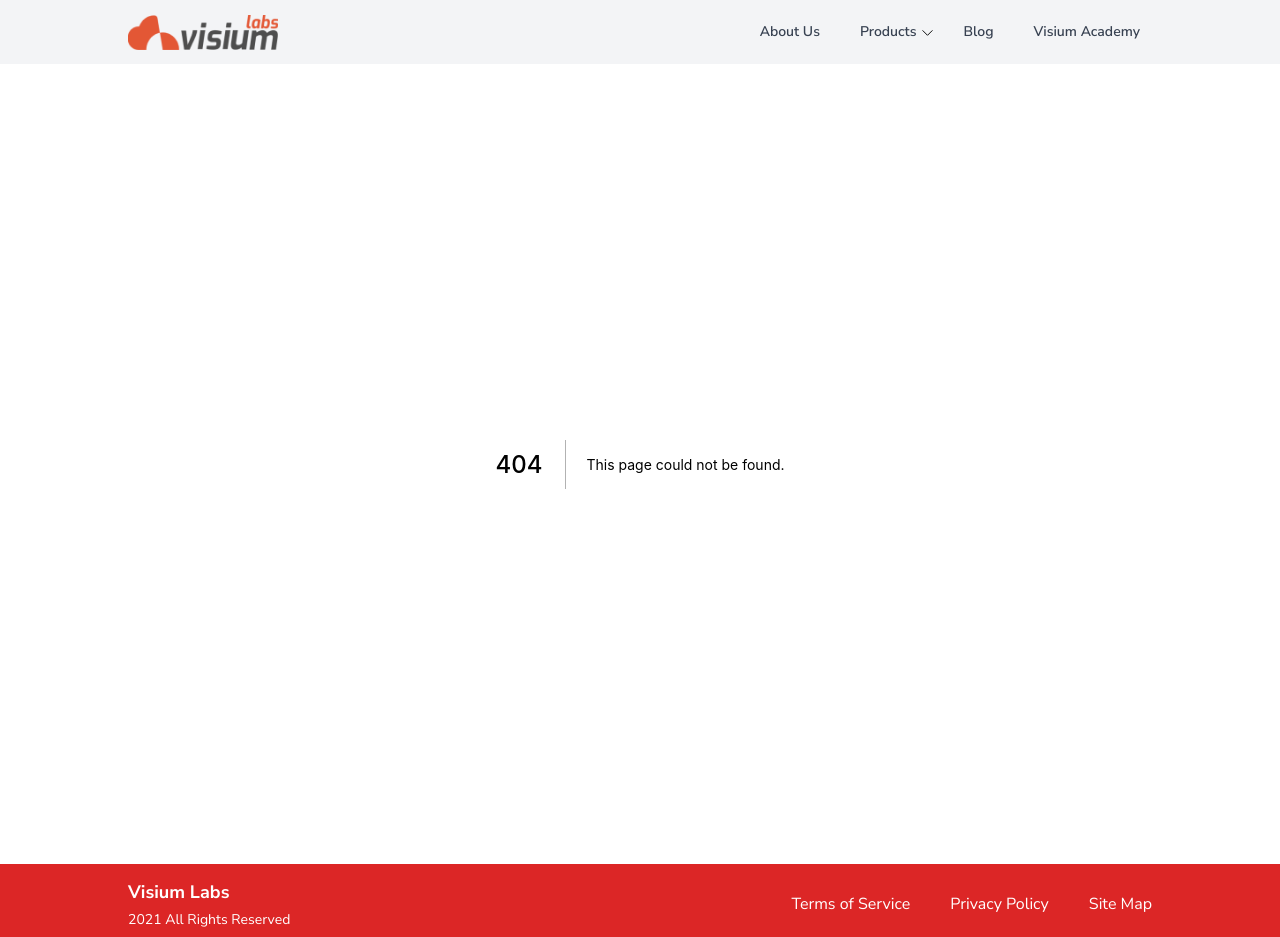
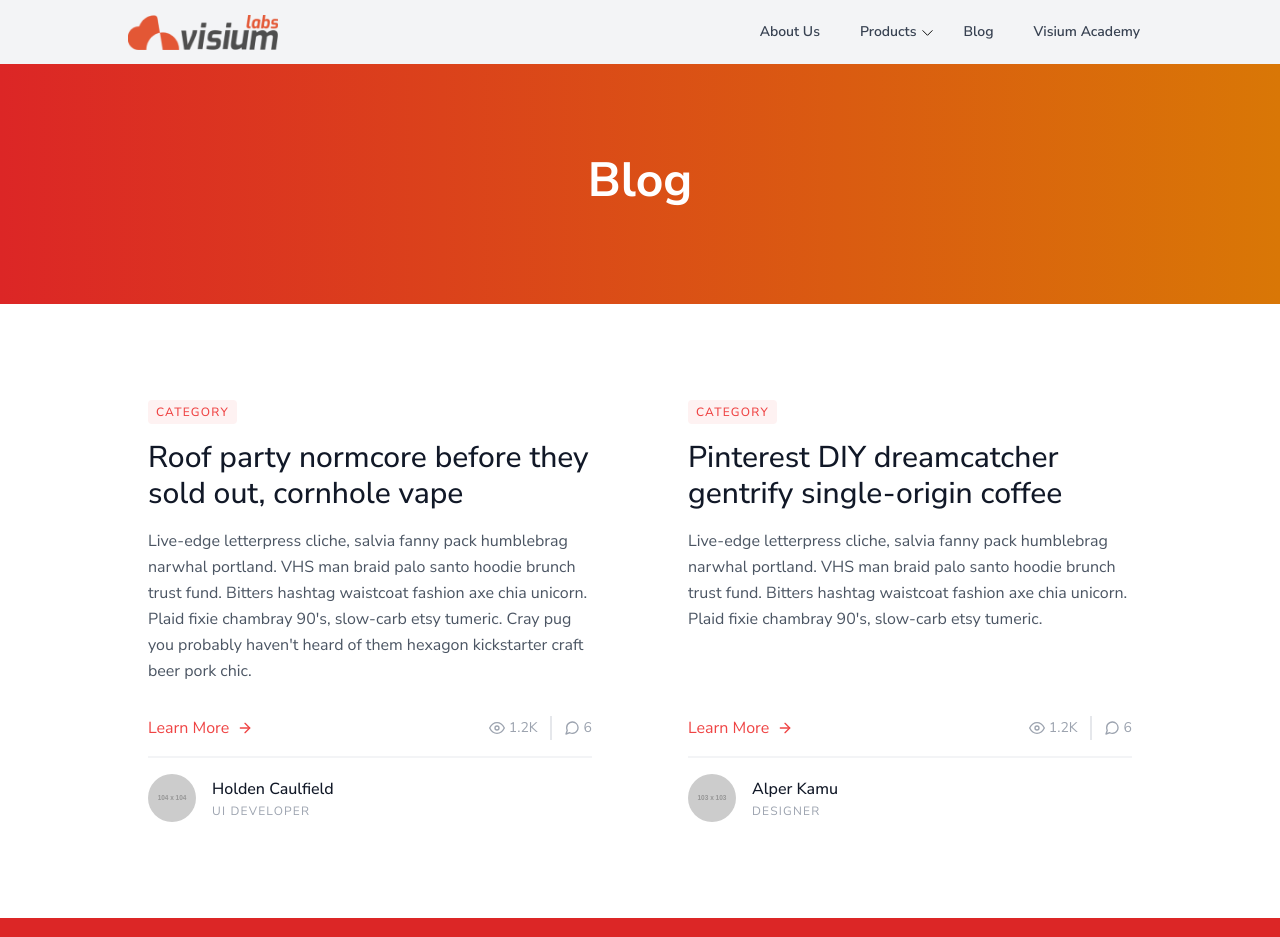
Before and after one commit to arda-e/vLabsWeb, a Next.js app in the folder vlabsweb/: page /blog in a window 1280 px wide. Before the commit this address had no page. Shown: the top 937 px of the page. Built offline with nearby package versions, Linux system fonts and the light colour scheme.

Commit message:
blog page init

```diff
--- /dev/null
+++ b/vlabsweb/pages/blog/index.js
@@ -0,0 +1,83 @@
+import ProductHeroSection from "../../components/Products/ProductHeroSection"
+import ResponsiveWrapper from "../../components/ResponsiveWrapper"
+
+
+const index = () => {
+    return (
+        <>
+            <ProductHeroSection heading="Blog" allign="left" />
+            <ResponsiveWrapper>
+            <section className="text-gray-600 body-font overflow-hidden">
+                <div className="container px-5 py-24 mx-auto">
+                    <div className="flex flex-wrap -m-12">
+                        <div className="p-12 md:w-1/2 flex flex-col items-start">
+                            <span className="inline-block py-1 px-2 rounded bg-red-50 text-red-500 text-xs font-medium tracking-widest">CATEGORY</span>
+                            <h2 className="sm:text-3xl text-2xl title-font font-medium text-gray-900 mt-4 mb-4">Roof party normcore before they sold out, cornhole vape</h2>
+                            <p className="leading-relaxed mb-8">Live-edge letterpress cliche, salvia fanny pack humblebrag narwhal portland. VHS man braid palo santo hoodie brunch trust fund. Bitters hashtag waistcoat fashion axe chia unicorn. Plaid fixie chambray 90's, slow-carb etsy tumeric. Cray pug you probably haven't heard of them hexagon kickstarter craft beer pork chic.</p>
+                            <div className="flex items-center flex-wrap pb-4 mb-4 border-b-2 border-gray-100 mt-auto w-full">
+                                <a className="text-red-500 inline-flex items-center">Learn More
+            <svg className="w-4 h-4 ml-2" viewBox="0 0 24 24" stroke="currentColor" stroke-width="2" fill="none" stroke-linecap="round" stroke-linejoin="round">
+                                        <path d="M5 12h14"></path>
+                                        <path d="M12 5l7 7-7 7"></path>
+                                    </svg>
+                                </a>
+                                <span className="text-gray-400 mr-3 inline-flex items-center ml-auto leading-none text-sm pr-3 py-1 border-r-2 border-gray-200">
+                                    <svg className="w-4 h-4 mr-1" stroke="currentColor" stroke-width="2" fill="none" stroke-linecap="round" stroke-linejoin="round" viewBox="0 0 24 24">
+                                        <path d="M1 12s4-8 11-8 11 8 11 8-4 8-11 8-11-8-11-8z"></path>
+                                        <circle cx="12" cy="12" r="3"></circle>
+                                    </svg>1.2K
+                                 </span>
+                                <span className="text-gray-400 inline-flex items-center leading-none text-sm">
+                                    <svg className="w-4 h-4 mr-1" stroke="currentColor" stroke-width="2" fill="none" stroke-linecap="round" stroke-linejoin="round" viewBox="0 0 24 24">
+                                        <path d="M21 11.5a8.38 8.38 0 01-.9 3.8 8.5 8.5 0 01-7.6 4.7 8.38 8.38 0 01-3.8-.9L3 21l1.9-5.7a8.38 8.38 0 01-.9-3.8 8.5 8.5 0 014.7-7.6 8.38 8.38 0 013.8-.9h.5a8.48 8.48 0 018 8v.5z"></path>
+                                    </svg>6
+                                </span>
+                            </div>
+                            <a className="inline-flex items-center">
+                                <img alt="blog" src="https://dummyimage.com/104x104" className="w-12 h-12 rounded-full flex-shrink-0 object-cover object-center" />
+                                <span className="flex-grow flex flex-col pl-4">
+                                    <span className="title-font font-medium text-gray-900">Holden Caulfield</span>
+                                    <span className="text-gray-400 text-xs tracking-widest mt-0.5">UI DEVELOPER</span>
+                                </span>
+                            </a>
+                        </div>
+                        <div className="p-12 md:w-1/2 flex flex-col items-start">
+                            <span className="inline-block py-1 px-2 rounded bg-red-50 text-red-500 text-xs font-medium tracking-widest">CATEGORY</span>
+                            <h2 className="sm:text-3xl text-2xl title-font font-medium text-gray-900 mt-4 mb-4">Pinterest DIY dreamcatcher gentrify single-origin coffee</h2>
+                            <p className="leading-relaxed mb-8">Live-edge letterpress cliche, salvia fanny pack humblebrag narwhal portland. VHS man braid palo santo hoodie brunch trust fund. Bitters hashtag waistcoat fashion axe chia unicorn. Plaid fixie chambray 90's, slow-carb etsy tumeric.</p>
+                            <div className="flex items-center flex-wrap pb-4 mb-4 border-b-2 border-gray-100 mt-auto w-full">
+                                <a className="text-red-500 inline-flex items-center">Learn More
+            <svg className="w-4 h-4 ml-2" viewBox="0 0 24 24" stroke="currentColor" stroke-width="2" fill="none" stroke-linecap="round" stroke-linejoin="round">
+                                        <path d="M5 12h14"></path>
+                                        <path d="M12 5l7 7-7 7"></path>
+                                    </svg>
+                                </a>
+                                <span className="text-gray-400 mr-3 inline-flex items-center ml-auto leading-none text-sm pr-3 py-1 border-r-2 border-gray-200">
+                                    <svg className="w-4 h-4 mr-1" stroke="currentColor" stroke-width="2" fill="none" stroke-linecap="round" stroke-linejoin="round" viewBox="0 0 24 24">
+                                        <path d="M1 12s4-8 11-8 11 8 11 8-4 8-11 8-11-8-11-8z"></path>
+                                        <circle cx="12" cy="12" r="3"></circle>
+                                    </svg>1.2K
+          </span>
+                                <span className="text-gray-400 inline-flex items-center leading-none text-sm">
+                                    <svg className="w-4 h-4 mr-1" stroke="currentColor" stroke-width="2" fill="none" stroke-linecap="round" stroke-linejoin="round" viewBox="0 0 24 24">
+                                        <path d="M21 11.5a8.38 8.38 0 01-.9 3.8 8.5 8.5 0 01-7.6 4.7 8.38 8.38 0 01-3.8-.9L3 21l1.9-5.7a8.38 8.38 0 01-.9-3.8 8.5 8.5 0 014.7-7.6 8.38 8.38 0 013.8-.9h.5a8.48 8.48 0 018 8v.5z"></path>
+                                    </svg>6
+          </span>
+                            </div>
+                            <a className="inline-flex items-center">
+                                <img alt="blog" src="https://dummyimage.com/103x103" className="w-12 h-12 rounded-full flex-shrink-0 object-cover object-center" />
+                                <span className="flex-grow flex flex-col pl-4">
+                                    <span className="title-font font-medium text-gray-900">Alper Kamu</span>
+                                    <span className="text-gray-400 text-xs tracking-widest mt-0.5">DESIGNER</span>
+                                </span>
+                            </a>
+                        </div>
+                    </div>
+                </div>
+            </section>
+            </ResponsiveWrapper>
+        </>
+    )
+}
+
+export default index
```
